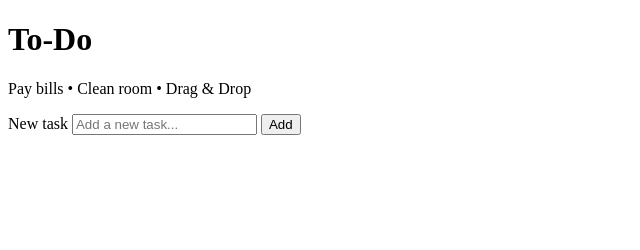
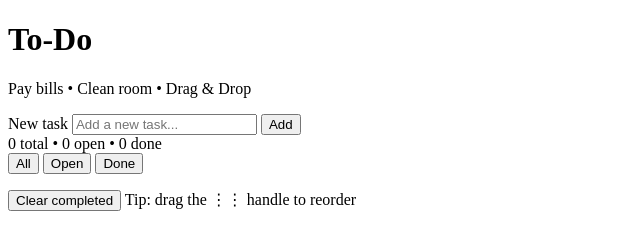
Before and after one commit to dsantiago8/To_Do_List, a plain HTML site: page index.html in a window 1280 px wide. Shown: the whole page, without its empty margins (0-640 px from the left). Drawn offline with Linux system fonts and the light colour scheme.

Commit message:
Added counters and  footer

```diff
--- a/index.html
+++ b/index.html
@@ -19,6 +19,27 @@
       <button type="submit" class="btn">Add</button>
     </form>
 
+    <section class="toolbar" aria-label="Task actions">
+      <div class="counters" aria-live="polite" aria-atomic="true">
+        <span id="countAll">0</span> total •
+        <span id="countOpen">0</span> open •
+        <span id="countDone">0</span> done
+      </div>
+      <div class="filters">
+        <button class="chip is-active" data-filter="all" aria-pressed="true">All</button>
+        <button class="chip" data-filter="open" aria-pressed="false">Open</button>
+        <button class="chip" data-filter="done" aria-pressed="false">Done</button>
+      </div>
+    </section>
+
+    <ul id="taskList" class="task-list" aria-label="Tasks"></ul>
+
+    <footer class="footer">
+      <button id="clearDone" class="link">Clear completed</button>
+      <span class="drag-hint muted">Tip: drag the ⋮⋮ handle to reorder</span>
+    </footer>
+
+
     <div id="live" class="sr-only" role="status" aria-live="polite" aria-atomic="true"></div>
   </main>
 
```
